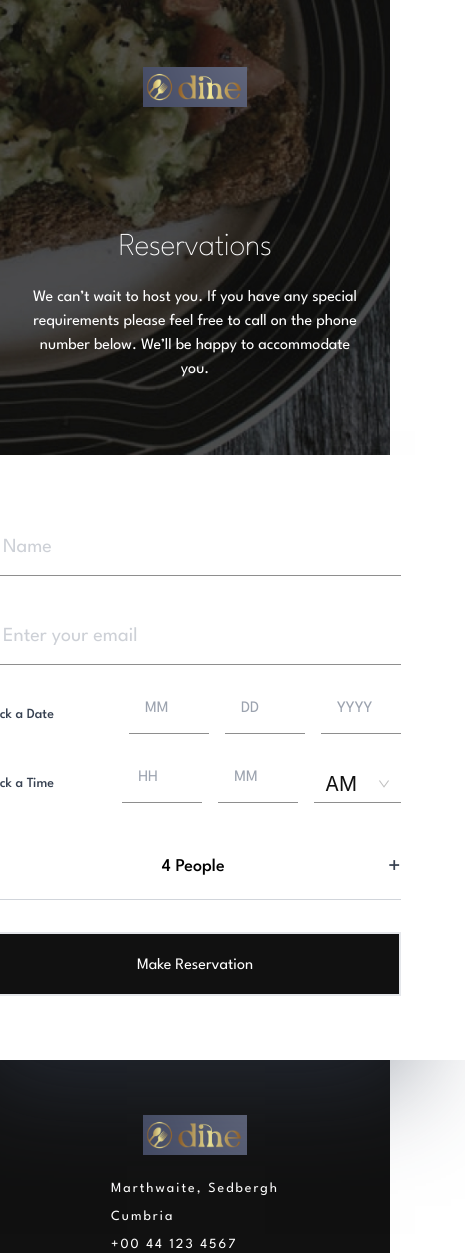
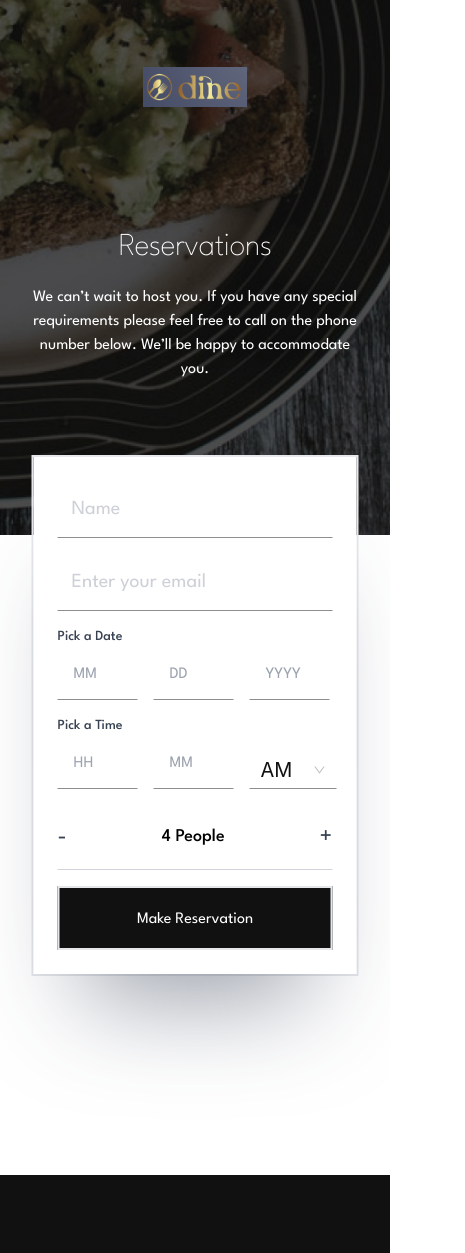
Before and after one commit to anritsetskhla10/dine-restaurant-website, a React (Vite) app: page /booking in a window 390 px wide. Shown: the top 1253 px of the page, 465 px wide, since content can reach past the window. Built offline with nearby package versions, Linux system fonts and the light colour scheme.

Commit message:
fix for component for responsive design

```diff
--- a/src/components/Form.tsx
+++ b/src/components/Form.tsx
@@ -180,9 +180,9 @@ const Form: React.FC = () => {
 
 
   return (
-    <div className="flex justify-center items-center bg-gray-100 w-[540px]">
-      <div className="bg-white p-16 shadow-shadow w-full">
-        <form onSubmit={handleSubmit} className="flex flex-col gap-8">
+    <div className="flex justify-center items-center bg-gray-100 w-[540px] max-sm:w-[327px] max-sm:border-2">
+      <div className="bg-white p-16 shadow-shadow w-full max-sm:p-6">
+        <form onSubmit={handleSubmit} className="flex flex-col gap-8 max-sm:gap-4" noValidate>
           {/* Name Field */}
           <div className="form-group flex flex-col gap-3">
           <input
@@ -192,7 +192,6 @@ const Form: React.FC = () => {
             placeholder="Name"
             value={formData.name}
             onChange={(e) => setFormData({ ...formData, name: e.target.value })}
-            required
             className={`w-full px-[14px] py-[14px] text-[20px] font-normal leading-[1.4] border-b-[1px] ${
               errors.name ? 'border-b-red-500 text-red-500' : 'border-b-[#8e8e8e] text-[#111111]'
             } focus:outline-none placeholder:opacity-50 focus:border-b-[#111]`}
@@ -209,7 +208,6 @@ const Form: React.FC = () => {
             placeholder="Enter your email"
             value={formData.email}
             onChange={(e) => setFormData({ ...formData, email: e.target.value })}
-            required
             className={`w-full px-[14px] py-[14px] text-[20px] font-normal leading-[1.4] border-b-[1px] ${
               errors.email ? 'border-b-red-500 text-red-500' : 'border-b-[#8e8e8e] text-[#111111]'
             } focus:outline-none placeholder:opacity-50 focus:border-b-[#111]`}
@@ -218,7 +216,7 @@ const Form: React.FC = () => {
           </div>
 
           {/* Date Picker */}
-          <div className="flex justify-between items-center">
+          <div className="flex justify-between items-center max-sm:flex-col max-sm:gap-4 max-sm:items-start">
             <div className='flex flex-col gap-2'>
             <label htmlFor="date" className="block text-sm font-medium text-gray-700">
               Pick a Date
@@ -262,7 +260,7 @@ const Form: React.FC = () => {
           </div>
 
           {/* Time Picker */}
-          <div className="flex justify-between items-center">
+          <div className="flex justify-between items-center max-sm:flex-col max-sm:gap-4 max-sm:items-start">
             <div className='flex flex-col gap-2'>
               <label htmlFor="time" className="block text-sm font-medium text-gray-700">
                 Pick a Time
--- a/src/view/Booking.tsx
+++ b/src/view/Booking.tsx
@@ -15,8 +15,8 @@ function Booking() {
           We can’t wait to host you. If you have any special requirements please feel free to call on the phone number below. We’ll be happy to accommodate you.
         </p>
       </div>
-      <div className='h-[320px] w-full bg-white relative flex items-center justify-center
-      max-xl1340:h-[500px] max-xl1340:flex'>
+      <div className='h-[450px] w-full bg-white relative flex items-center justify-center
+      max-xl1340:h-[580px] max-xl1340:flex max-sm:h-[640px]' >
           <div className='absolute top-[-358px] right-[165px] translate-x-[-8%] z-30
           max-xl1340:top-[-80px] max-xl1340:translate-x-[50%] max-xl1340:right-[50%]'>
             <Form />
```
